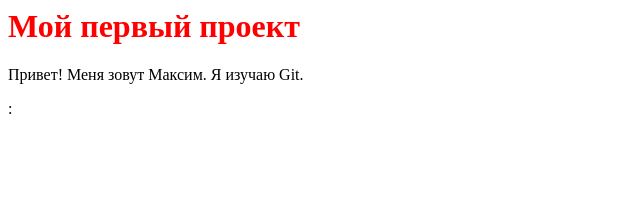
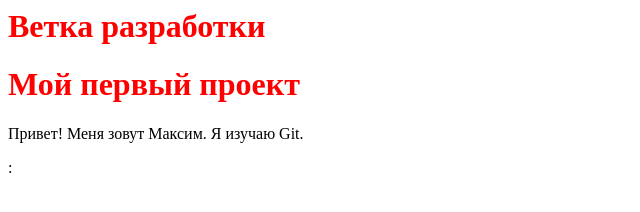
Before and after one commit to nestyyk/MyProject, a plain HTML site: page index.html in a window 1280 px wide. Shown: the whole page, without its empty margins (0-640 px from the left). Drawn offline with Linux system fonts and the light colour scheme.

Commit message:
chore: change title in develop

```diff
--- a/index.html
+++ b/index.html
@@ -1,3 +1,4 @@
+<h1>Ветка разработки</h1>
 <h1>Мой первый проект</h1>
 <p>Привет! Меня зовут Максим. Я изучаю Git.</p>
 <head>: <link rel="stylesheet" href="styles.css">
```
